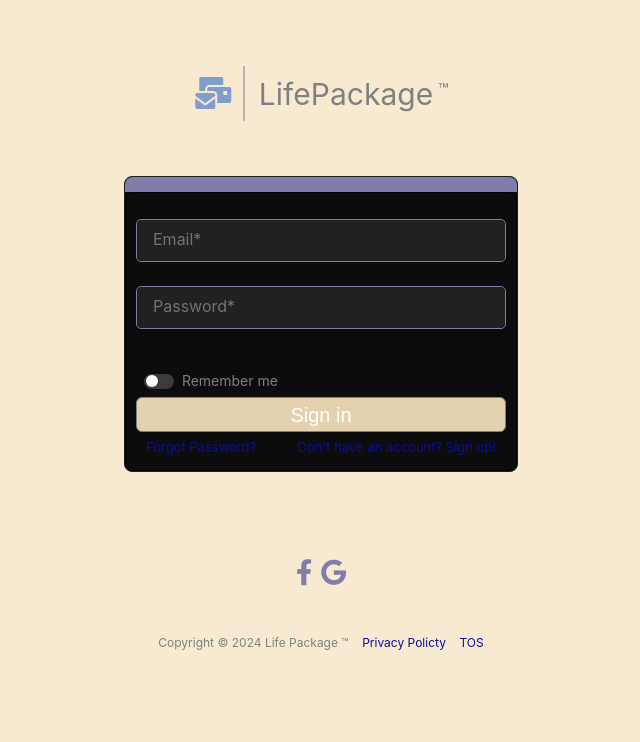
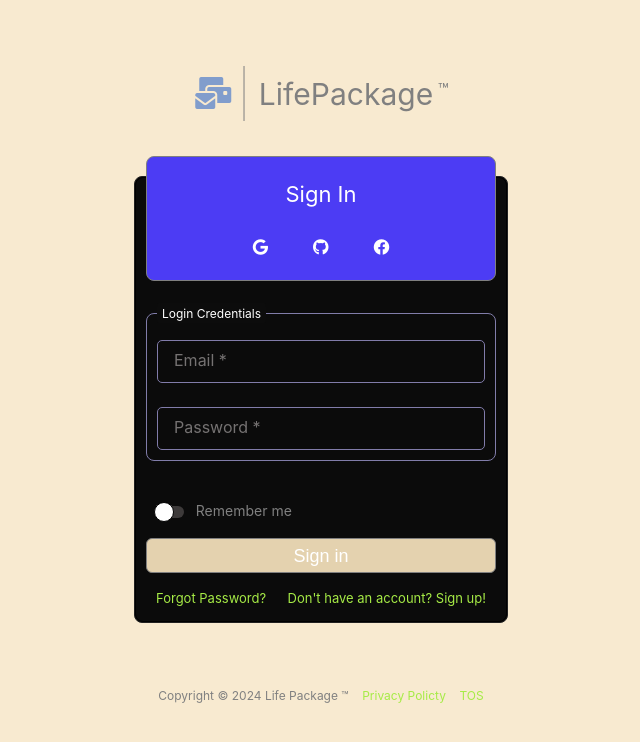
Before and after one commit to ddcroft73/life-package-fe, a React (Create React App) app: page /login in a window 1280 px wide. Shown: the top 742 px of the page, without its empty margins (319-959 px from the left). Built offline with nearby package versions, Linux system fonts and the light colour scheme.

Commit message:
Update to the UI in both color and a small style tweak. Only Dark mode thus far. Minimilist Theme.

```diff
--- a/src/App.css
+++ b/src/App.css
@@ -4,13 +4,13 @@
  }
 
  a:link {
-  color: rgb(13, 13, 157);
+  color: rgb(166, 235, 70);  /*13,13,157   cool green color (166, 235, 70)*/
   text-decoration: none;
 }
 
 /* visited link */
 a:visited {
-  color: rgb(0, 3, 163);
+  color: rgb(130, 131, 177);
 }
 
 /* mouse over link */
--- a/src/components/Login.js
+++ b/src/components/Login.js
@@ -92,7 +92,7 @@
     useEffect(() => {
 
         function handleResize() {
-            if (window.innerWidth < 450) {
+            if (window.innerWidth < 650) {
               setbuttonWidth({
                    //
                     width: "100%"
@@ -100,18 +100,16 @@
             } else {
               setbuttonWidth({
                     //
-                      width: "370px"
+                      width: "350px"
                 });
             }
         }
 
         document.title = "User Login: LifePackage 2024";
-
         window.addEventListener('resize', handleResize);
         handleResize();
 
         return () => window.removeEventListener('resize', handleResize);
-
     }, []);
 
     const handleLoginClick = async () => {
@@ -360,7 +358,6 @@
             display: "flex",
             flexDirection: "column",
             maxWidth: 450,
-            minWidth: 290,
             marginTop: 10,
             paddingLeft: 10,
             paddingRight: 10,
@@ -374,30 +371,38 @@
         inner_container: {
             width: "100%",
             height: "auto",
-            backgroundColor: "rgb(12,12,12)",
+            backgroundColor:  "rgb(11,11,11)",//"rgb(33,33,33)",
             border: "1px solid rgb(33,33,33)",
             padding:0,
+            borderRadius: 8,
         },
         top_strip: {
             width: "100%",
-            border: "0px solid gray",
-            height: 15,
-            borderTopLeftRadius: 8,
-            borderTopRightRadius: 8,
-            backgroundColor: '#817Daa'
+            border: "1px solid gray",
+            height: 125,
+            borderRadius: 8,
+            fontSize: 22,
+            fontWeight: "light",
+            position: "relative",
+            zIndex: 1000,
+            top: -32,
+            textAlign: "center",
+            color: "white",
+            backgroundColor: "#4c3cf4",//'#817Daa', //"rgb(33,33,33)",//
         },
         grouping_container: {
             // This container just groups all the inner elements inside the inner container.
             // It doesnt need any styiling, the borderis left "on" and colored black because
             // it makes a cool efffect by doubling with the  grayish color of the inner_cpnatiner
             // border. This containewr also helps with the responsiveness
+
         },
         inputs_container: {
             display: "flex",
             gap: 8,
             flexDirection: "column",
-            border: "0px solid black",
-            backgroundColor: "transparent"
+            border: "1px solid #817Daa",
+            backgroundColor: "transparent",
           },
           toggle_box: {
             border:"0px solid black",
@@ -405,19 +410,20 @@
             lineHeight: 1,
             marginTop: 20,
             padding:0,
-            paddingBottom:7,
+            paddingBottom:17,
             color: 'gray',
             paddingLeft: 8,
           },
           button_container: {
             display: "flex",
             justifyContent: "center",
-            width:"375px"
+            width:"350px",
+            marginBottom: 10,
           },
           button: {
             marginTop: '1px',
             width: '100%',
-            fontSize:"20px",
+            fontSize:"18px",
             border:"1px solid gray",
             lineHeight: 0,
             height: 35
@@ -446,18 +452,30 @@
                     <Box id="inner-container"
                         style={styles.inner_container}
                     >
-                        <div id="top-strip"
-                        style={styles.top_strip}
-                        >
+                    <Box id="grouping-container">
+
+                        <div style={{display:"flex", justifyContent: "center"}}>
+                            <div id="top-strip"
+                                style={{...styles.top_strip, gap:10, display: "flex", flexDirection:"column"  ,justifyContent: "center", alignItems: "center"}}
+                            >
+                                <div >Sign In</div>
+                                <Space howmuch={10}/>
+                                <div style={{display: "flex", gap: 45, fontSize: 16}}>
+                                   <div ><i className="fa-brands fa-google" /></div>
+                                   <div><i className="fa-brands fa-github" /></div>
+                                   <div><i className="fa-brands fa-facebook" /></div>
+                                </div>
+                            </div>
                         </div>
-                        <Box id="grouping-container">
 
-                                <div id="inputs-container"
+                          {/**grouping-container was here */}
+
+                                <Box id="inputs-container" caption={"Login Credentials"} color={'white'} labelBgColor={"rgb(12,12,12)"}
                                     style={styles.inputs_container}
                                 >
-                                  <TextBox  id="email" label="Email*" value={email} type="text" width="100%" containerPadding={0} onChange={handleUsername} />
-                                  <TextBox  id="password" label="Password*" type="password" width="100%" containerPadding={0} onChange={handlePassword}/>
-                                </div>
+                                  <TextBox  id="email" label="Email  *" value={email} type="text" width="100%" containerPadding={0} onChange={handleUsername} />
+                                  <TextBox  id="password" label="Password  *" type="password" width="100%" containerPadding={0} onChange={handlePassword}/>
+                                </Box>
 
                                 <div className={fadeOut2 ? 'fade-out' : ''}>
                                     <div style={{border: "0px solid black", height: 25,  position: "relative", top: 10, borderTop: "none", borderRadius: 0, backgroundColor: ""}}>
@@ -473,10 +491,12 @@
                                     style={styles.toggle_box}
                                 >
                                     <div>
-                                        <ToggleSwitch value={isChecked} onChange={handleRememberMe}/>&nbsp;&nbsp;Remember me
+                                        <ToggleSwitch value={isChecked} onChange={handleRememberMe}/>&nbsp;&nbsp;&nbsp;
+                                        <span style={{position: "relative", top: -2}}>Remember me</span>
                                     </div>
                                 </Box>
 
+                                  {/**This little hack sets the width */}
                                 <div id="button-container"
                                     style={{...styles.button_container, ...buttonWidth}}
                                 >
@@ -487,12 +507,13 @@
                                 </div>
 
                                 <Links justifyContent={'space-between'} linkData={linkData}/>
+                                <Space howmuch={0} />
 
                         </Box>
                     </Box>
 
-                    <Oauth marginTop={50}/>
-                    <Footer marginTop={5}/>
+                   { /*<Oauth marginTop={50}/> */}
+                    <Footer marginTop={65}/>
 
                 </Box>
            </div>
--- a/src/components/Oauth.js
+++ b/src/components/Oauth.js
@@ -2,17 +2,17 @@
 import { useNavigate, Link, useLocation} from "react-router-dom";
 
 
-const Oauth = ({ marginTop=0, marginBottom=8}) => {
+const Oauth = ({ marginTop=0, marginBottom=8, color="#817Daa", fontSize=26}) => {
 
     const navigate = useNavigate();
 
     const styles = {
         oauth: {
-            fontSize: 26,
+            fontSize: fontSize,
             border: '0px solid gray',
             padding: 2,
             cursor: "pointer",
-            color: "#817Daa",
+            color: color,
         },
         outer_container: {
             border: "0px solid gray",
--- a/src/components/UserDashboard.js
+++ b/src/components/UserDashboard.js
@@ -8,6 +8,8 @@
         document.title = "User Workstation: LifePackage 2024";
       }, []);
 
+      // I can go ahead and work on making this componsnt personalized for each user much in the way as it will
+      // be
     return (
         <Box
             style={{
--- a/src/components/UserRegistration.js
+++ b/src/components/UserRegistration.js
@@ -457,14 +457,14 @@
         height: 15,
         borderTopLeftRadius: 8,
         borderTopRightRadius: 8,
-        backgroundColor: '#817Daa'
+        backgroundColor: '#4c3cf4'
     },
     creds_container: {
         display: "flex",
         flexDirection: "column",
         gap: 10,
         width: "100%",
-        border: "1px solid gray",
+        border: "1px solid #817Daa",
         marginBottom: 10,
         marginTop: 10,
         paddingTop: 15
@@ -475,7 +475,7 @@
         gap: 10,
         paddingTop: 15,
         marginTop: 15,
-        border: "1px solid gray",
+        border: "1px solid #817Daa",
     },
     text_content: {
         textAlign: "center",
--- a/src/components/elements/Button.css
+++ b/src/components/elements/Button.css
@@ -26,7 +26,7 @@
 
 /* Dark theme styles */
 body.dark .button {
-    background-color: #817Daa;/* #484444; */     /*rgb(47, 66, 44);var(--button-background-dark);   /* Darker gray background */
+    background-color: #4c3cf4;/* #484444; */     /*rgb(47, 66, 44);var(--button-background-dark);   /* Darker gray background */
     color: "#817Daa";              /* Lighter text */
     cursor: pointer;
     transition: background-color 0.3s ease, transform 0.1s ease;
--- a/src/components/elements/TextBox.css
+++ b/src/components/elements/TextBox.css
@@ -12,7 +12,7 @@
   border-radius: 5px;
   padding: 10px 12px;
   transition: all 0.3s ease;
-  background-color: rgb(33, 33, 33);
+  background-color: transparent;/* rgb(33, 33, 33);*/
   /* Make the input background transparent */
   z-index: 1;
   /* Ensure input is above the pseudo element */
--- a/src/components/elements/ToggleSwitch.css
+++ b/src/components/elements/ToggleSwitch.css
@@ -3,7 +3,7 @@
     position: relative;
     display: inline-block;
     width: 30px;
-    height: 15px;
+    height: 12px; /*15*/
   }
 
   .toggle-switch input {
@@ -27,28 +27,31 @@
   .slider:before {
     position: absolute;
     content: "";
-    height: 12px;
-    width: 12px;
-    left: 2px;
-    bottom: 2px;
+    height: 18px;
+    width: 18px;
+    left: 0px;
+    bottom: -4px;
     background-color: white;
-    transition: 0.4s;
+    transition: 0.2s;
     border-radius: 50%;
+    border: 1px solid black;
   }
 
   input:checked + .slider {
-    background-color: #817Daa;
+    background-color: #4c3cf4;
   }
 
   input:checked + .slider:before {
-    transform: translateX(14px);
+    transform: translateX(15px);
   }
 
   /* Rounded sliders */
   .slider.round {
+    border: 1px solid black;
     border-radius: 34px;
   }
 
   .slider.round:before {
+    border: 1px solid black;
     border-radius: 50%;
   }
```
